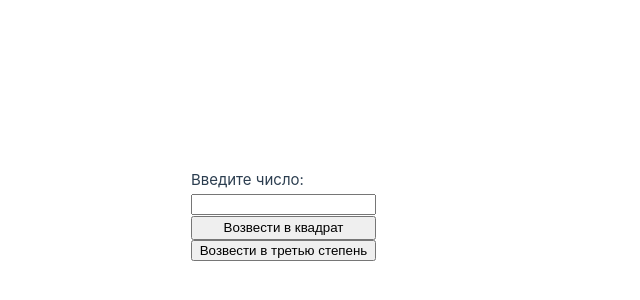
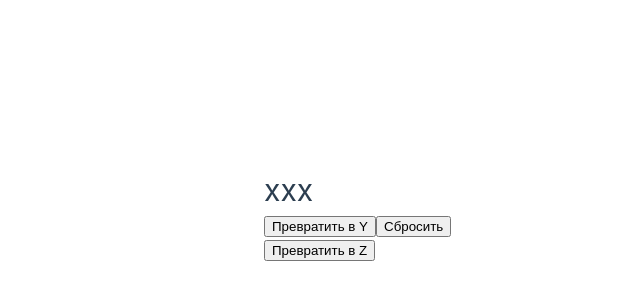
Before and after one commit to LeoonWi/Vue3_Exercises, a Vue app: page / in a window 1280 px wide. Shown: the part 186-486 px from the top of the page, without its empty margins (264-904 px from the left). Built offline with nearby package versions, Linux system fonts and the light colour scheme.

Commit message:
Реактивация

```diff
--- a/src/App.vue
+++ b/src/App.vue
@@ -2,25 +2,32 @@
   export default {
     data() {
       return {
-        num: '',
+        text: 'xxx',
       }
     },
     methods: {
-      show: function(str) {
-        if (str == 'sqr') alert(Math.pow(this.num, 2));
-        else if (str == 'pwr3') alert(Math.pow(this.num, 3));
+      show: function() {
+        this.text = 'xxx';
+      },
+      changeToY: function() {
+        this.text = 'yyy';
+      },
+      changeToZ: function() {
+        this.text = 'zzz';
       }
     }
   }
 </script>
 
 <template>
+  <h1>{{ text }}</h1><br>
   <div>
-    Введите число:<br>
-    <input type="text" v-model="num">
-  </div><br>
-  <button @click="show('sqr')">Возвести в квадрат</button><br>
-  <button @click="show('pwr3')">Возвести в третью степень</button>
+    <button @click="changeToY">Превратить в Y</button><br>
+    <button @click="changeToZ">Превратить в Z</button><br>
+  </div>
+  <div>
+    <button @click="show">Сбросить</button>
+  </div>
 </template>
 
 <style>
```
